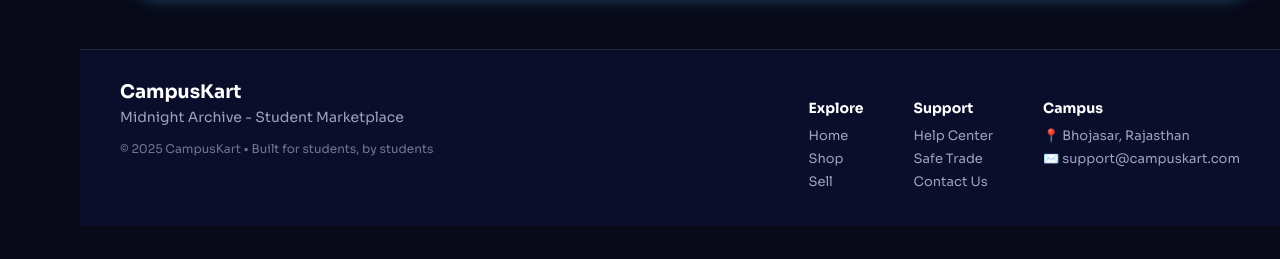
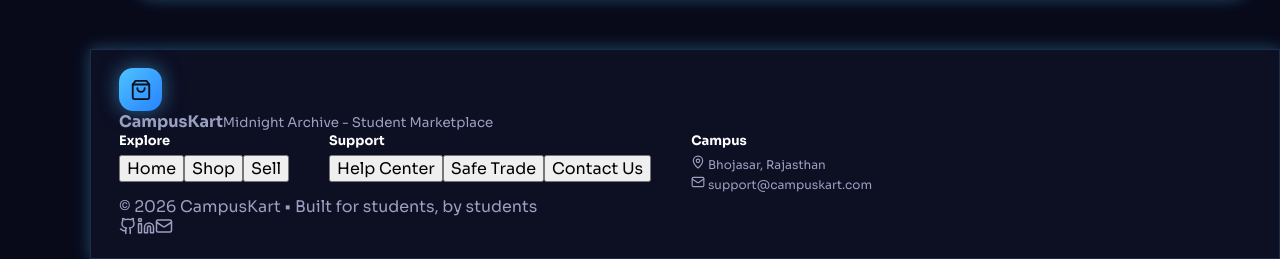
Before and after one commit to Kjangir25/CampusKart, a React (Vite) app in the folder frontend/: page / in a window 1280 px wide. Shown: the part 1904-2163 px from the top of the page. Before the commit the page ends 2130 px from the top, so only its background shows below. Built offline with nearby package versions, Linux system fonts and the light colour scheme.

Commit message:
fix footer size only css

```diff
--- a/frontend/src/components/footer.css
+++ b/frontend/src/components/footer.css
@@ -1,62 +1,63 @@
 .footer {
-    width: calc(100% - 80px);
-    margin-left: 80px;
-    background: #0a0e2a;
-    border-top: 1px solid rgba(255, 255, 255, 0.1);
-    padding: 30px 40px;
-    color: #a0a0c0;
+    margin-left: 90px;
+    width: calc(100% - 90px);
+    background: #0a0e26;
+    padding: 18px 28px;
     box-sizing: border-box;
+    border-top: 1px solid rgba(255, 255, 255, 0.08);
+    color: #9aa0c0;
 }
 
 .footer-content {
     display: flex;
     justify-content: space-between;
-    gap: 40px;
-    max-width: 1200px;
-    margin: 0 auto;
+    align-items: flex-start;
+    gap: 20px;
 }
 
 .footer-left h3 {
-    color: white;
-    margin: 0 0 5px 0;
+    color: #fff;
+    font-size: 18px;
+    margin: 0 0 4px 0;
 }
 
 .footer-left p {
-    margin: 4px 0;
-    font-size: 14px;
+    margin: 2px 0;
+    font-size: 12.5px;
+    line-height: 1.3;
 }
 
 .footer-tagline {
-    margin-top: 15px !important;
-    font-size: 12px !important;
-    opacity: 0.7;
+    margin-top: 8px !important;
+    font-size: 11px !important;
+    opacity: 0.6;
 }
 
 .footer-links {
     display: flex;
-    gap: 50px;
+    gap: 40px;
 }
 
 .footer-links h4 {
-    color: white;
-    font-size: 14px;
-    margin-bottom: 10px;
+    color: #fff;
+    font-size: 13px;
+    margin: 0 0 6px 0;
 }
 
 .footer-links a,
 .footer-links p {
     display: block;
-    font-size: 13px;
-    margin: 6px 0;
-    cursor: pointer;
+    margin: 3px 0;
+    font-size: 12px;
+    line-height: 1.2;
 }
 
 @media (max-width: 768px) {
     .footer {
+        margin-left: 0;
         width: 100%;
-        margin-left: 0;
-        padding: 20px;
-        margin-bottom: 70px;
+        padding: 16px;
+        margin-bottom: 65px;
     }
 
     .footer-content {
@@ -64,7 +65,6 @@
     }
 
     .footer-links {
-        gap: 25px;
-        flex-wrap: wrap;
+        gap: 20px;
     }
 }
--- a/frontend/src/components/footer.jsx
+++ b/frontend/src/components/footer.jsx
@@ -1,37 +1,49 @@
+import { ShoppingBag, Github, Linkedin, Mail, MapPin } from "lucide-react";
 import "./footer.css";
 
-const Footer = () => {
+function Footer({ go }) {
     return (
-        <footer className="footer">
-            <div className="footer-content">
-                <div className="footer-left">
-                    <h3>CampusKart</h3>
-                    <p>Midnight Archive - Student Marketplace</p>
-                    <p className="footer-tagline">© 2025 CampusKart • Built for students, by students</p>
+        <footer className="footer glass">
+            <div className="footer-top">
+                <div className="footer-brand">
+                    <span className="brand-mark"><ShoppingBag size={22} /></span>
+                    <div>
+                        <strong>CampusKart</strong>
+                        <small>Midnight Archive - Student Marketplace</small>
+                    </div>
                 </div>
 
                 <div className="footer-links">
                     <div>
                         <h4>Explore</h4>
-                        <a>Home</a>
-                        <a>Shop</a>
-                        <a>Sell</a>
+                        <button onClick={() => go("home")}>Home</button>
+                        <button onClick={() => go("shop")}>Shop</button>
+                        <button onClick={() => go("sell")}>Sell</button>
                     </div>
                     <div>
                         <h4>Support</h4>
-                        <a>Help Center</a>
-                        <a>Safe Trade</a>
-                        <a>Contact Us</a>
+                        <button>Help Center</button>
+                        <button>Safe Trade</button>
+                        <button>Contact Us</button>
                     </div>
                     <div>
                         <h4>Campus</h4>
-                        <p>📍 Bhojasar, Rajasthan</p>
-                        <p>✉️ support@campuskart.com</p>
+                        <p><MapPin size={14} /> Bhojasar, Rajasthan</p>
+                        <p><Mail size={14} /> support@campuskart.com</p>
                     </div>
+                </div>
+            </div>
+
+            <div className="footer-bottom">
+                <span>© 2026 CampusKart • Built for students, by students</span>
+                <div className="footer-social">
+                    <a href="https://github.com" target="_blank"><Github size={18} /></a>
+                    <a href="https://linkedin.com" target="_blank"><Linkedin size={18} /></a>
+                    <a href="mailto:support@campuskart.com"><Mail size={18} /></a>
                 </div>
             </div>
         </footer>
     );
-};
+}
 
 export default Footer;
```
